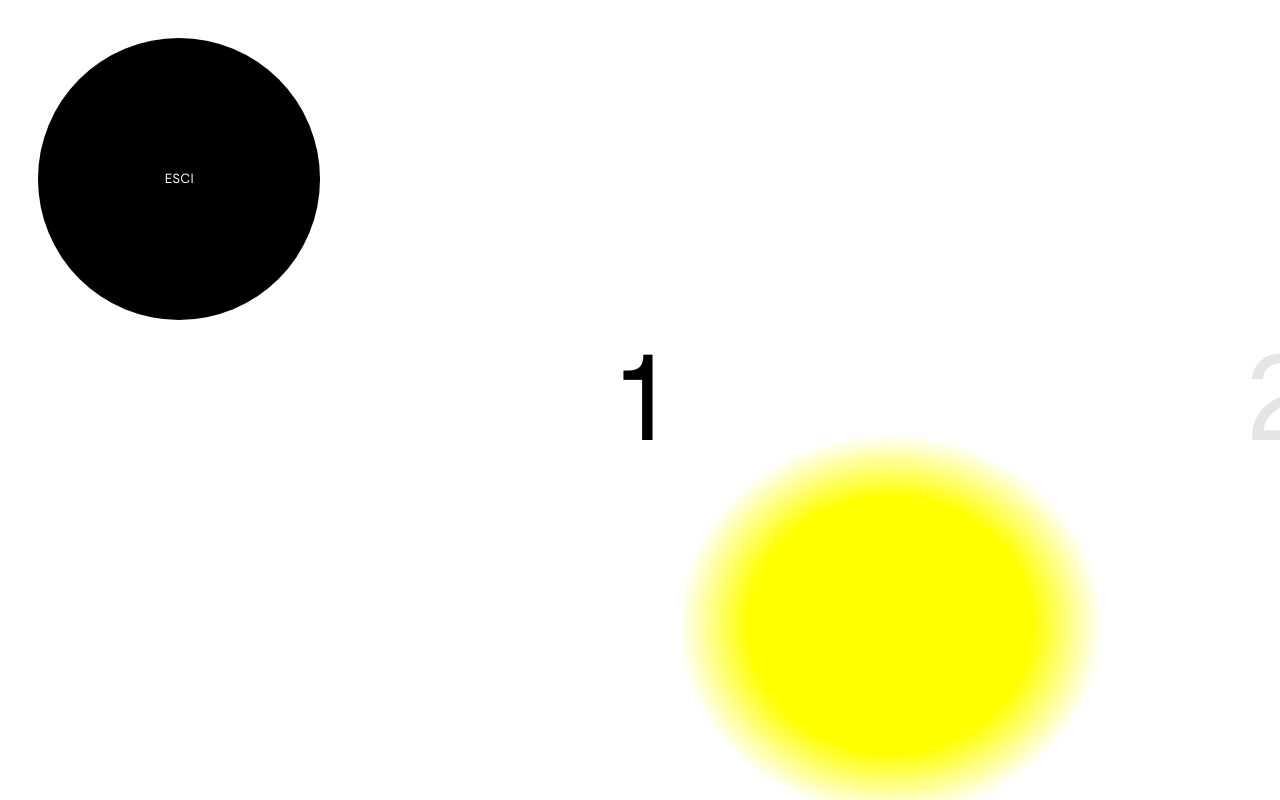
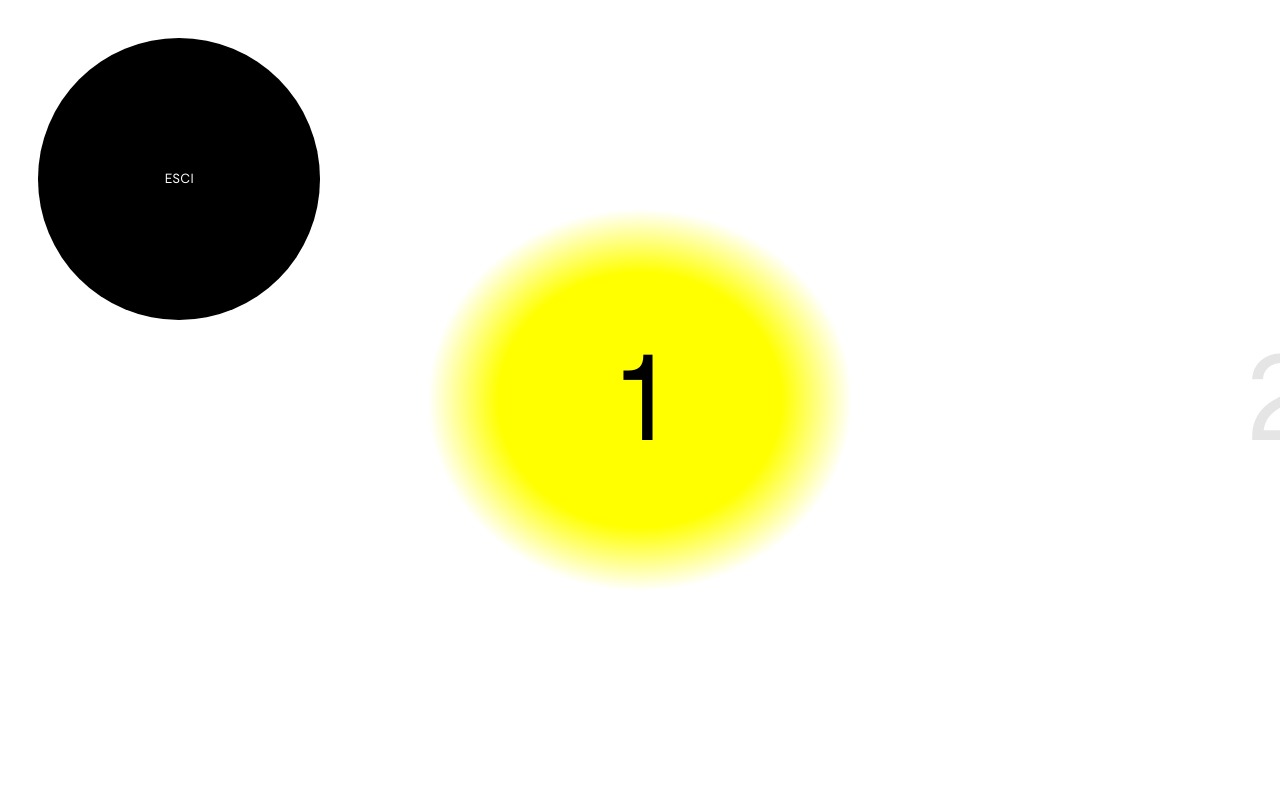
Before and after one commit to marco-trabattoni/ProvaAccessibilityMobile, a plain HTML site: page index.html in a window 1280 px wide. Drawn offline with nearby package versions, Linux system fonts and the light colour scheme.

Commit message:
Update global.css

```diff
--- a/global.css
+++ b/global.css
@@ -66,7 +66,7 @@ body {
     position: fixed;
     top: 50%;
     left: 50%;
-    background-position: 0% 50%;
+    transform: translateX(-50%) translateY(-50%);
 }
 
 
```
